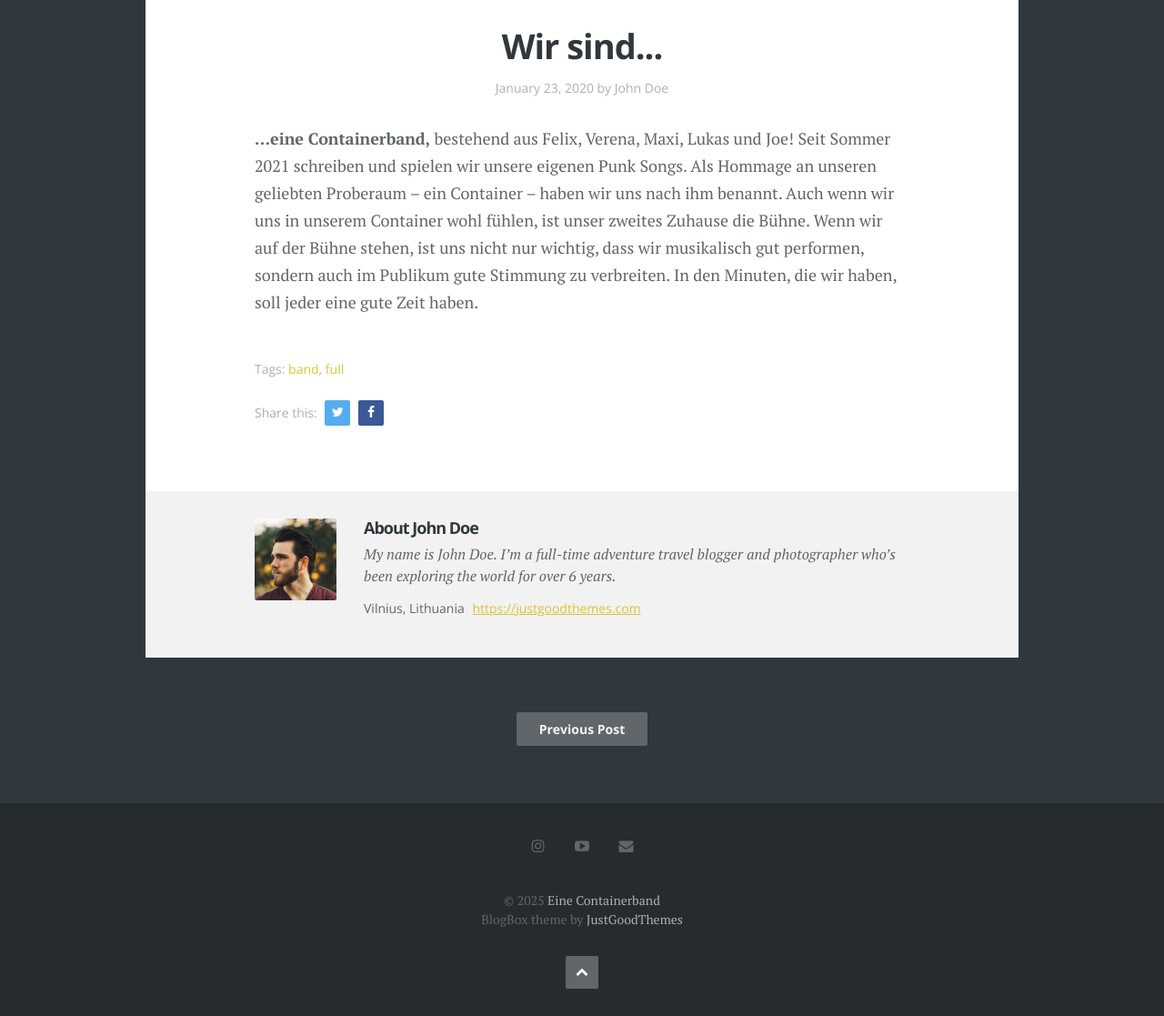
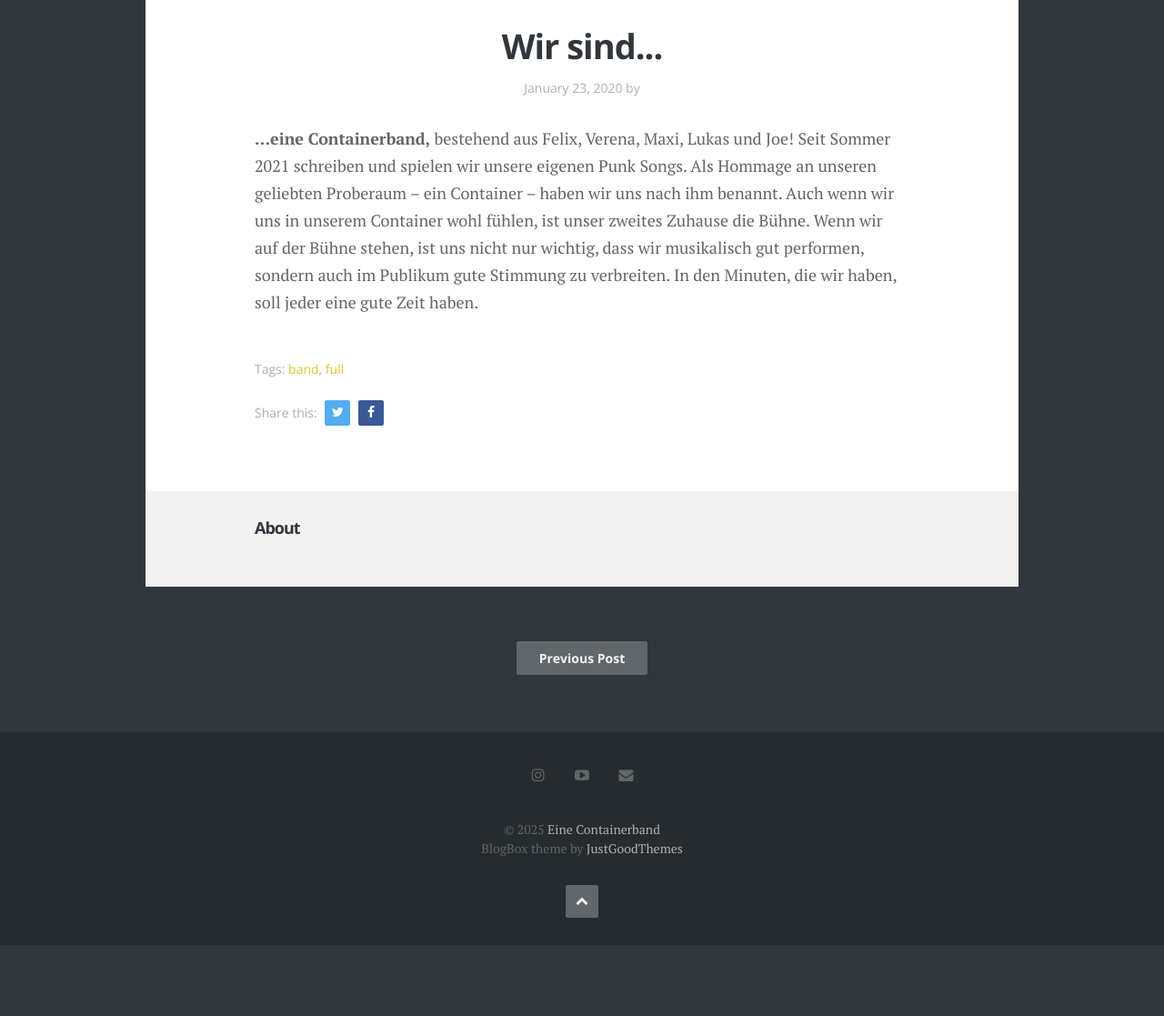
Before and after one commit to Odmar/Containerband.github.io, a Jekyll site: the page built from _posts/2020-01-23-wir-sind.md, in a window 1280 px wide and 1400 px high, scrolled down 517 px. Shown: the part 283-1400 px from the top of the window at 91% size. Built offline with Jekyll 4.4.1, drawn with Linux system fonts in a browser that asks for light colours; some web fonts are replaced; after the commit the page ends 1839 px from its top, so only the background shows below that.

Commit message:
fix logo

```diff
--- a/_config.yml
+++ b/_config.yml
@@ -12,7 +12,7 @@
 tagline: Dumme Leute, Dumme Musik
 
 # Site logo
-logo: logo_rund.png
+logo: Logo_rund.png
 
 # A description of your site for social meta tag, search engines, and feed.xml
 description: |
@@ -39,13 +39,6 @@
   url: mailto:einecontainerband@gmail.com
   icon: envelope
 
-# Author information - author info at the bottom of the post
-author_name: "John Doe"
-author_bio: "My name is John Doe. I’m a full-time adventure travel blogger and photographer who’s been exploring the world for over 6 years."
-author_url: "https://justgoodthemes.com"
-author_location: "Vilnius, Lithuania"
-author_image: authorimage.jpg
-
 # Footer ad banner
 banner_image: banner.jpg
 banner_url: https://justgoodthemes.com/
```
Also changed, not shown: 12 other files.
